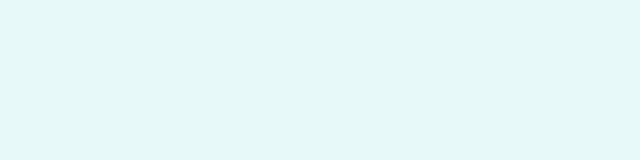
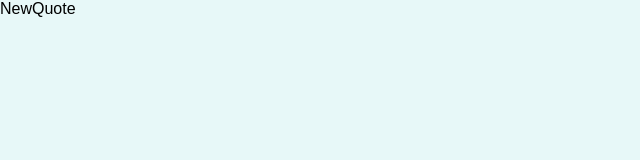
Before and after one commit to andresGarcia90/react-complete-guide, a React (Create React App) app: page /new-quote in a window 1280 px wide. Shown: the top 160 px of the page, without its empty margins (0-640 px from the left). Built offline with nearby package versions, Linux system fonts and the light colour scheme.

Commit message:
Adding routes

```diff
--- /dev/null
+++ b/src/pages/AllQuotes.js
@@ -0,0 +1,9 @@
+import React from 'react'
+
+function AllQuotes() {
+  return (
+    <div>AllQuotes</div>
+  )
+}
+
+export default AllQuotes
--- /dev/null
+++ b/src/pages/NewQuote.js
@@ -0,0 +1,9 @@
+import React from 'react'
+
+function NewQuote() {
+  return (
+    <div>NewQuote</div>
+  )
+}
+
+export default NewQuote
--- /dev/null
+++ b/src/pages/QuoteDetail.js
@@ -0,0 +1,9 @@
+import React from 'react'
+
+function QuoteDetail() {
+  return (
+    <div>QuoteDetail</div>
+  )
+}
+
+export default QuoteDetail
```
Also changed, not shown: src/App.js (+23 -0 lines).
